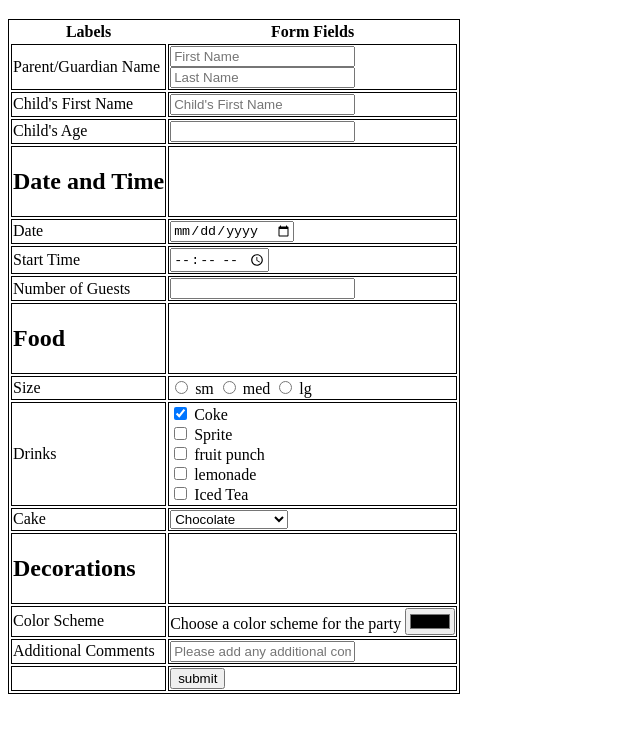
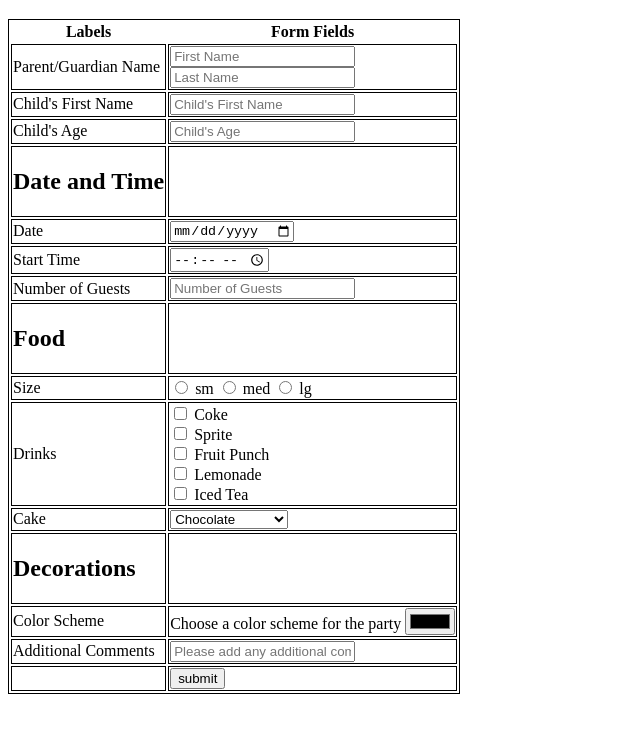
Before and after one commit to rcc544/SE1110RCC, a plain HTML site: page w5_form_files/index.html in a window 1280 px wide. Shown: the part 61-794 px from the top of the page, without its empty margins (0-640 px from the left). Drawn offline with Linux system fonts and the light colour scheme.

Commit message:
Update index.html

```diff
--- a/w5_form_files/index.html
+++ b/w5_form_files/index.html
@@ -11,10 +11,8 @@
 </head>
 
 <body>
-    <!-- h1 outside the table -->
     <h1>Birthday Party Registration Form</h1>
 
-    <!-- GET to show query string on confirm.html -->
     <form action="confirm.html" method="get">
         <table>
             <thead>
@@ -24,7 +22,6 @@
                 </tr>
             </thead>
             <tbody>
-                <!-- Guardian name (two stacked text inputs) -->
                 <tr>
                     <td><label for="g-first">Parent/Guardian Name</label></td>
                     <td>
@@ -33,7 +30,6 @@
                     </td>
                 </tr>
 
-                <!-- Child first name -->
                 <tr>
                     <td><label for="c-first">Child's First Name</label></td>
                     <td>
@@ -41,15 +37,13 @@
                     </td>
                 </tr>
 
-                <!-- Child age (default 3) -->
                 <tr>
                     <td><label for="age">Child's Age</label></td>
                     <td>
-                        <input type="number" id="age" name="age" required>
+                        <input type="number" id="age" name="age" placeholder="Child's Age" required>
                     </td>
                 </tr>
 
-                <!-- Section heading -->
                 <tr>
                     <td>
                         <h2>Date and Time</h2>
@@ -57,7 +51,6 @@
                     <td></td>
                 </tr>
 
-                <!-- Date -->
                 <tr>
                     <td><label for="date">Date</label></td>
                     <td>
@@ -65,7 +58,6 @@
                     </td>
                 </tr>
 
-                <!-- Start time -->
                 <tr>
                     <td><label for="time">Start Time</label></td>
                     <td>
@@ -73,15 +65,13 @@
                     </td>
                 </tr>
 
-                <!-- Guests (default 5) -->
                 <tr>
                     <td><label for="guests">Number of Guests</label></td>
                     <td>
-                        <input type="number" id="guests" name="guests">
+                        <input type="number" id="guests" name="guests" placeholder="Number of Guests">
                     </td>
                 </tr>
 
-                <!-- Food -->
                 <tr>
                     <td>
                         <h2>Food</h2>
@@ -89,7 +79,6 @@
                     <td></td>
                 </tr>
 
-                <!-- Size radios (name=size, values sm/md/lg) -->
                 <tr>
                     <td><label for="size-sm">Size</label></td>
                     <td>
@@ -102,28 +91,26 @@
                     </td>
                 </tr>
 
-                <!-- Drinks: left cell is plain text; each box has its OWN right-side label -->
                 <tr>
                     <td>Drinks</td>
                     <td>
-                        <input type="checkbox" id="drink1" name="drink" value="coke" checked>
+                        <input type="checkbox" id="drink1" name="drink" value="coke">
                         <label for="drink1">Coke</label><br>
 
                         <input type="checkbox" id="drink2" name="drink" value="sprite">
                         <label for="drink2">Sprite</label><br>
 
                         <input type="checkbox" id="drink3" name="drink" value="fruit punch">
-                        <label for="drink3">fruit punch</label><br>
+                        <label for="drink3">Fruit Punch</label><br>
 
                         <input type="checkbox" id="drink4" name="drink" value="lemonade">
-                        <label for="drink4">lemonade</label><br>
+                        <label for="drink4">Lemonade</label><br>
 
                         <input type="checkbox" id="drink5" name="drink" value="iced tea">
                         <label for="drink5">Iced Tea</label>
                     </td>
                 </tr>
 
-                <!-- Cake select (Chocolate selected by default) -->
                 <tr>
                     <td><label for="cake">Cake</label></td>
                     <td>
@@ -135,7 +122,6 @@
                     </td>
                 </tr>
 
-                <!-- Decorations -->
                 <tr>
                     <td>
                         <h2>Decorations</h2>
@@ -151,15 +137,14 @@
                     </td>
                 </tr>
 
-                <!-- Comments textarea (with placeholder exactly as spec) -->
                 <tr>
                     <td><label for="comments">Additional Comments</label></td>
                     <td>
-                        <input type="text" id="comments" name="username" placeholder="Please add any additional comments">
+                        <input type="text" id="comments" name="username"
+                            placeholder="Please add any additional comments">
                     </td>
                 </tr>
 
-                <!-- Submit -->
                 <tr>
                     <td></td>
                     <td><input type="submit" value="submit"></td>
```
